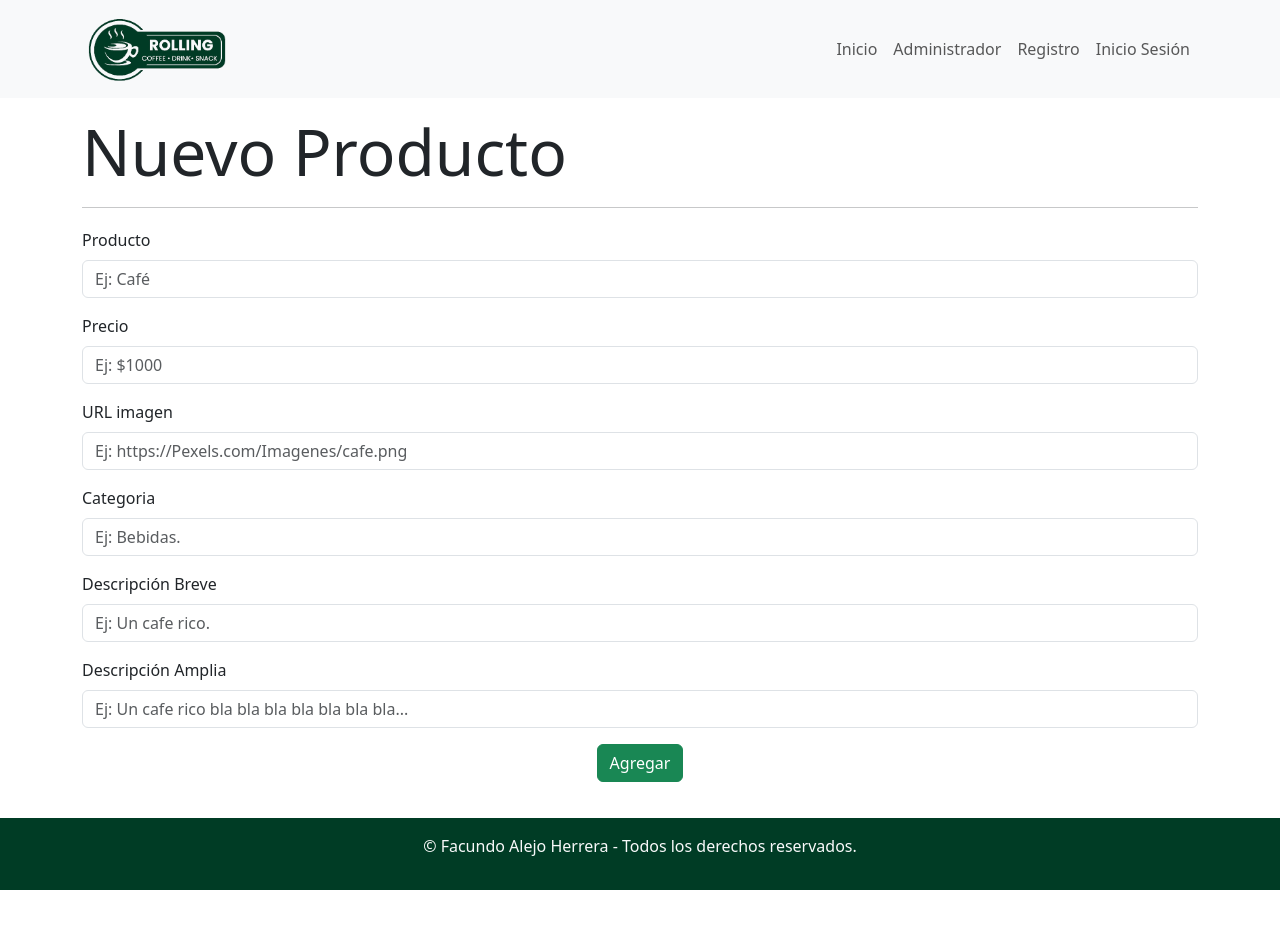
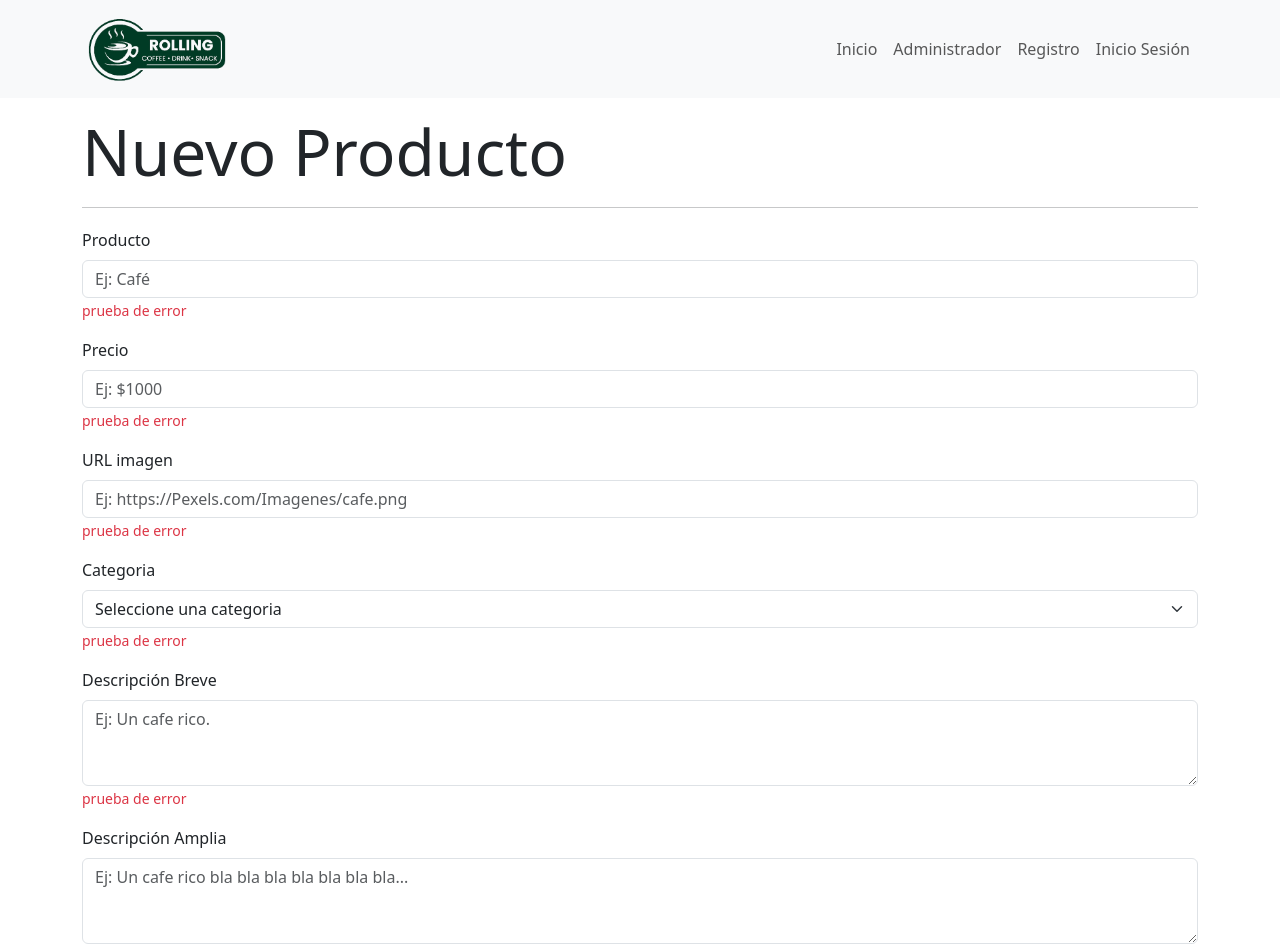
Before and after one commit to alejoh12/rollingcoffee, a React (Vite) app: page /administrador/agregar in a window 1280 px wide. Shown: the top 949 px of the page. Before the commit the page ends 890 px from the top, so only its background shows below. Built offline with nearby package versions, Linux system fonts and the light colour scheme.

Commit message:
Agregué dependencia react hook form.

```diff
--- a/package.json
+++ b/package.json
@@ -15,6 +15,7 @@
     "react": "^18.2.0",
     "react-bootstrap": "^2.10.2",
     "react-dom": "^18.2.0",
+    "react-hook-form": "^7.51.2",
     "react-router-dom": "^6.22.3",
     "sweetalert2": "^11.10.7"
   },
--- a/src/components/pages/Admin.jsx
+++ b/src/components/pages/Admin.jsx
@@ -1,15 +1,16 @@
 import { Container, Button } from "react-bootstrap";
 import TablaProductosAdmin from "./producto/TablaProductosAdmin";
+import { Link } from "react-router-dom";
 
 const Admin = () => {
   return (
     <Container className="my-3">
       <div className="d-flex justify-content-between">
         <h1 className="display-4">Productos Disponibles</h1>
-        <div className="pt-4">
-          <Button variant="primary" to="/administrador/agregar">
-          <i className="bi bi-file-earmark-plus"></i>
-          </Button>
+        <div className="pt-3">
+          <Link variant="primary" to="/administrador/agregar">
+          <i className="bi bi-file-earmark-plus display-6"></i>
+          </Link>
         </div>
       </div>
       <hr />
--- a/src/components/pages/producto/FormProducto.jsx
+++ b/src/components/pages/producto/FormProducto.jsx
@@ -2,9 +2,7 @@ import { Form, Button } from "react-bootstrap";
 
 const FormProducto = () => {
   return (
-    <Form
-      className="my-2 py-1"
-    >
+    <Form className="my-2 py-1">
       <Form.Group className="mb-3" controlId="inputNombre">
         <Form.Label>Producto</Form.Label>
         <Form.Control
@@ -14,16 +12,18 @@ const FormProducto = () => {
           minLength={2}
           maxLength={20}
         />
+        <Form.Text className="text-danger">prueba de error</Form.Text>
       </Form.Group>
       <Form.Group className="mb-3" controlId="inputPrecio">
         <Form.Label>Precio</Form.Label>
         <Form.Control
-          type="text"
+          type="number"
           placeholder="Ej: $1000"
           required
           minLength={3}
           maxLength={15}
         />
+        <Form.Text className="text-danger">prueba de error</Form.Text>
       </Form.Group>
       <Form.Group className="mb-3" controlId="inputURL">
         <Form.Label>URL imagen</Form.Label>
@@ -34,36 +34,44 @@ const FormProducto = () => {
           minLength={5}
           maxLength={100}
         />
+        <Form.Text className="text-danger">prueba de error</Form.Text>
       </Form.Group>
       <Form.Group className="mb-3" controlId="inputCategoria">
         <Form.Label>Categoria</Form.Label>
-        <Form.Control
-          type="text"
-          placeholder="Ej: Bebidas."
-          required
-          minLength={5}
-          maxLength={20}
-        />
+        <Form.Select aria-label="Default select example">
+          <option>Seleccione una categoria</option>
+          <option value="1">Infusiones</option>
+          <option value="2">Batidos</option>
+          <option value="3">Dulce</option>
+          <option value="4">Salado</option>
+        </Form.Select>
+        <Form.Text className="text-danger">prueba de error</Form.Text>
       </Form.Group>
       <Form.Group className="mb-3" controlId="inputDescBreve">
         <Form.Label>Descripción Breve</Form.Label>
         <Form.Control
+          as="textarea"
+          rows={3}
           type="text"
           placeholder="Ej: Un cafe rico."
           required
           minLength={3}
           maxLength={15}
         />
+        <Form.Text className="text-danger">prueba de error</Form.Text>
       </Form.Group>
       <Form.Group className="mb-3" controlId="inputDescAmplia">
         <Form.Label>Descripción Amplia</Form.Label>
         <Form.Control
+          as="textarea"
+          rows={3}
           type="text"
           placeholder="Ej: Un cafe rico bla bla bla bla bla bla bla..."
           required
           minLength={15}
           maxLength={250}
         />
+        <Form.Text className="text-danger">prueba de error</Form.Text>
       </Form.Group>
       <div className="text-center my-2">
         <Button variant="success" type="submit">
```
Also changed, not shown: 1 other file (tests, documents, lock files or other folders).
